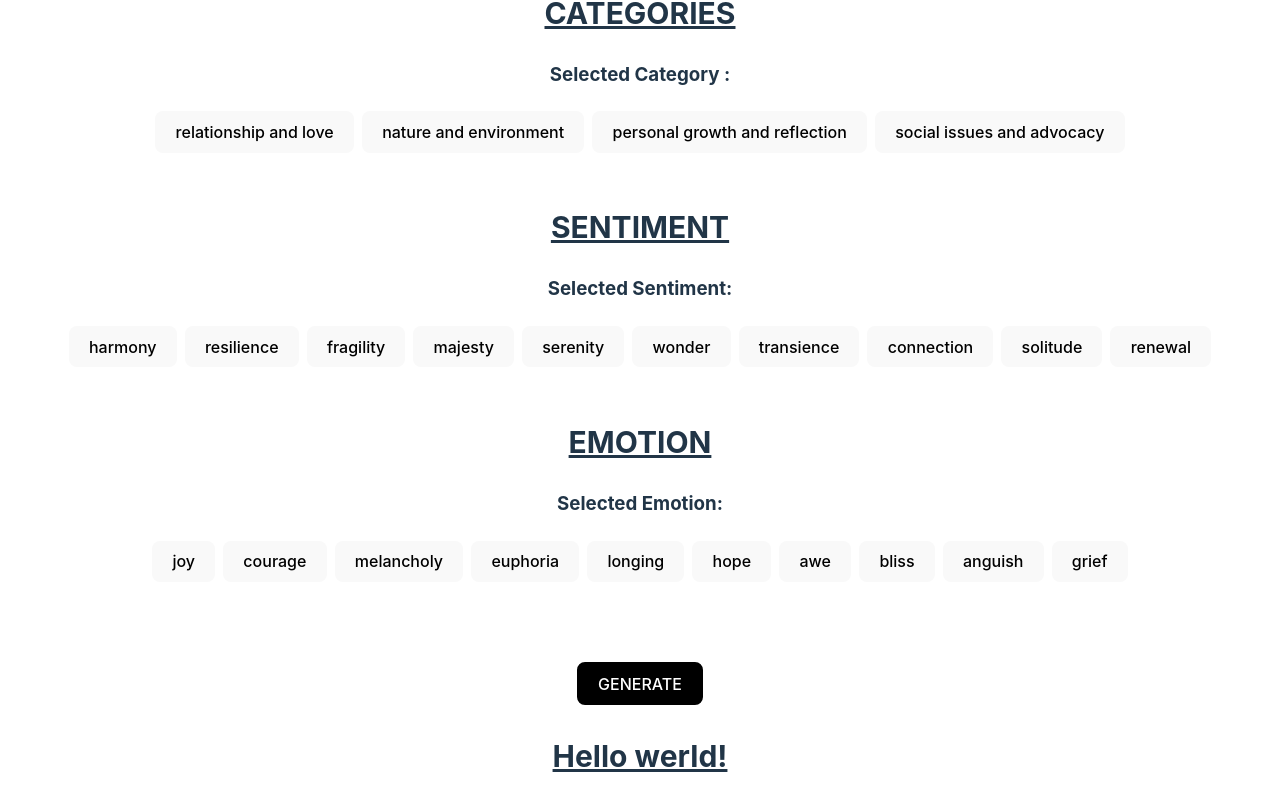
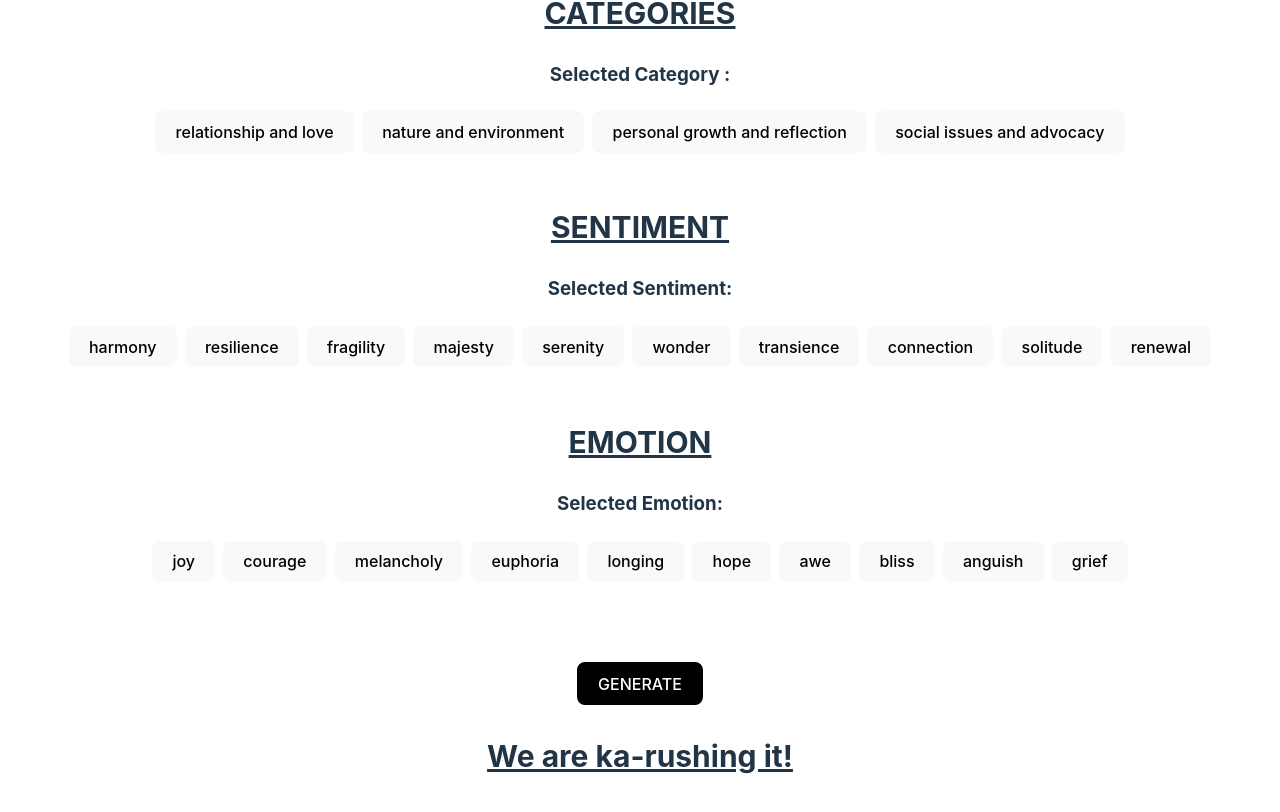
Before and after one commit to TheoThibodeau/Catalyst-AI-FE-Final-Project, a React (Vite) app: page / in a window 1280 px wide. Shown: the part 381-1193 px from the top of the page. Built offline with nearby package versions, Linux system fonts and the light colour scheme; no server answers.

Commit message:
Output and setoutput working Co-Authored by : Theodore Thibodeau <teddythibodeau@gmail.com>  Co-Authored by : Anna Maynard <anna.maynard@gmail.com>

```diff
--- a/src/components/response.jsx
+++ b/src/components/response.jsx
@@ -18,7 +18,7 @@ const Response = () => {
 
 return(
     <>
-        <h2>Hello werld!</h2>
+        <h2>We are ka-rushing it!</h2>
         <h2>{output}</h2>
     </>
 )
```
